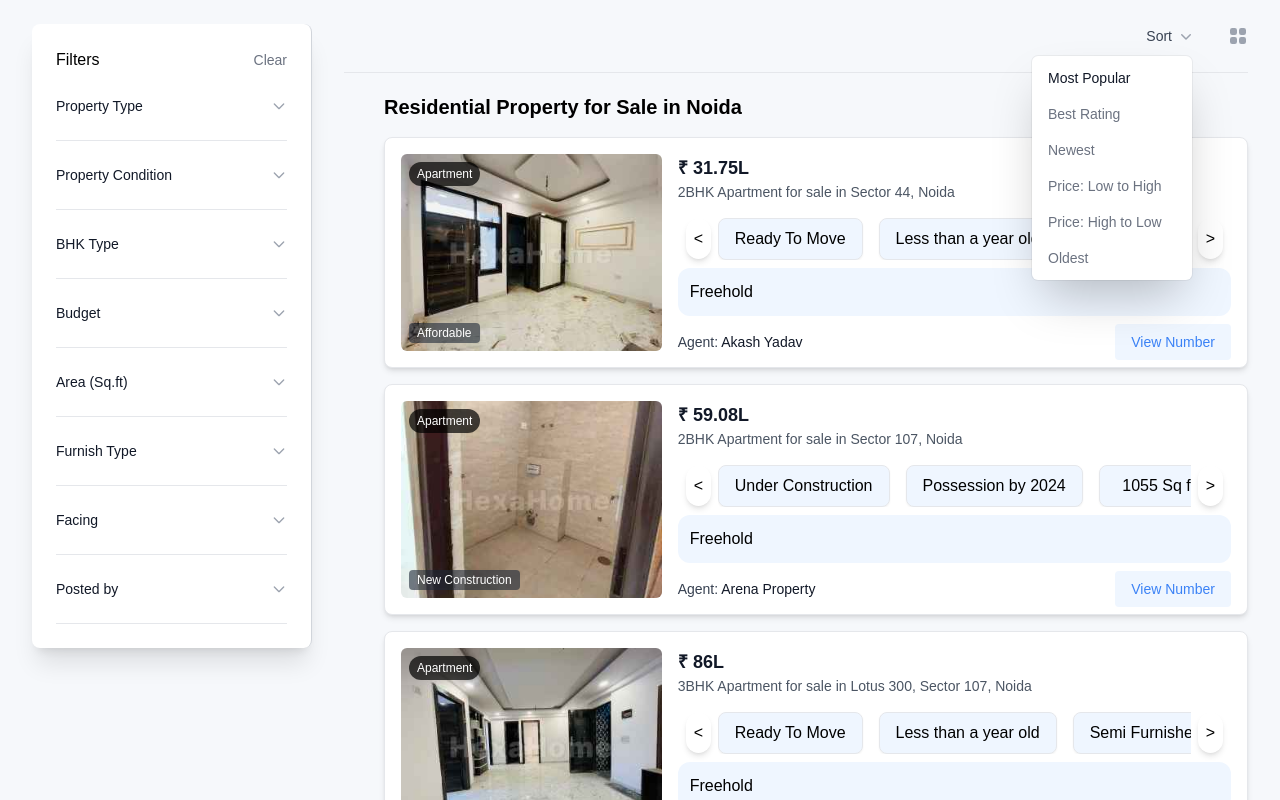
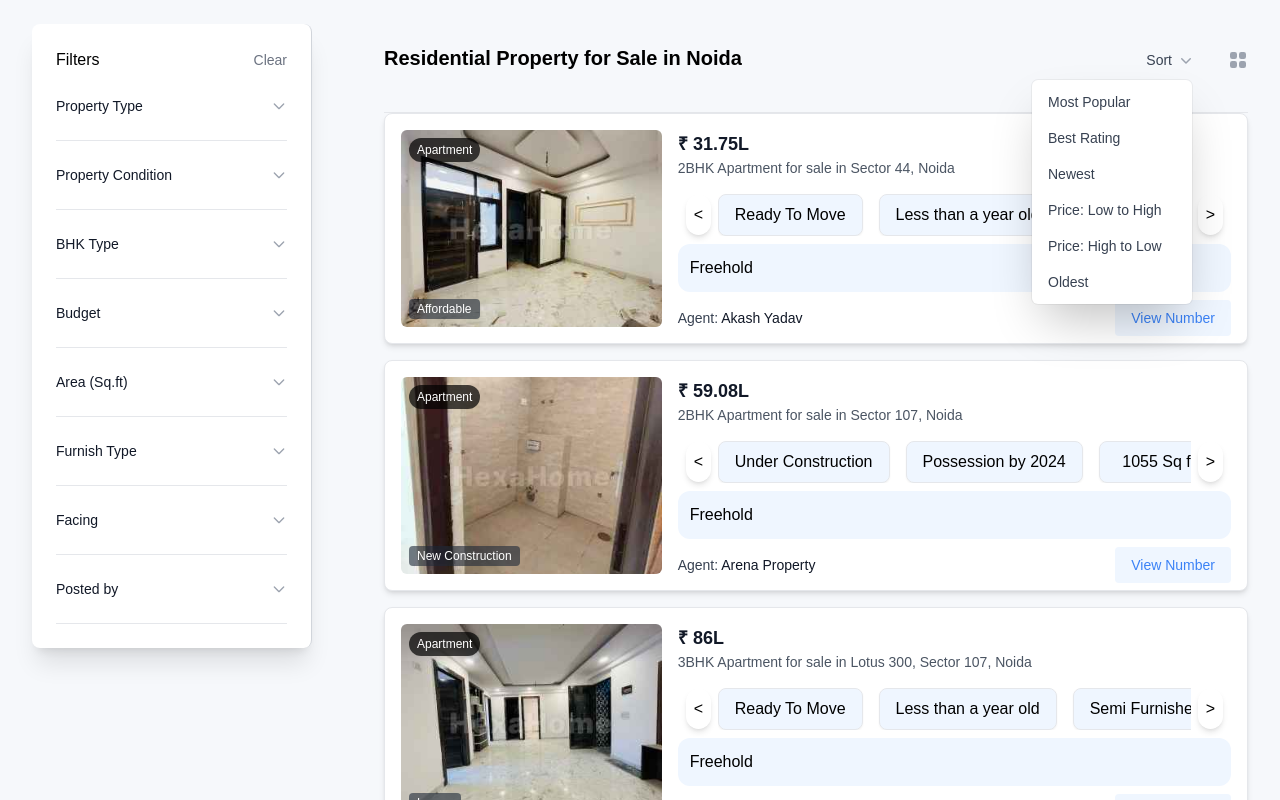
Before and after one commit to PushpakChaudhari/property-listing-app, a Next.js app: page /components/Filter in a window 1280 px wide. Both pictures are taken after a click on the button "Sort". Shown: the top 800 px of the page. Built offline with nearby package versions, Linux system fonts and the light colour scheme.

Commit message:
add filter

```diff
--- a/pages/components/Filter.js
+++ b/pages/components/Filter.js
@@ -8,33 +8,14 @@ import {
   Disclosure,
   DisclosureButton,
   DisclosurePanel,
-  Menu,
-  MenuButton,
-  MenuItem,
-  MenuItems,
+
 } from '@headlessui/react'
 import { XMarkIcon } from '@heroicons/react/24/outline'
-import { ChevronDownIcon, FunnelIcon, MinusIcon, PlusIcon, Squares2X2Icon } from '@heroicons/react/20/solid'
+import {  MinusIcon, PlusIcon } from '@heroicons/react/20/solid'
 import PropertyList from './PropertyList'
 
-const sortOptions = [
-  { name: 'Most Popular', href: '#', current: true },
-  { name: 'Best Rating', href: '#', current: false },
-  { name: 'Newest', href: '#', current: false },
-  { name: 'Price: Low to High', href: '#', current: false },
-  { name: 'Price: High to Low', href: '#', current: false },
-  { name: 'Oldest', href: '#', current: false }, // New option
-]
 
-const subCategories = [
-  { name: 'Totes', href: '#' },
-  { name: 'Backpacks', href: '#' },
-  { name: 'Travel Bags', href: '#' },
-  { name: 'Hip Bags', href: '#' },
-  { name: 'Laptop Sleeves', href: '#' },
-  { name: 'Duffel Bags', href: '#' },  // New subcategory
-  { name: 'Handbags', href: '#' },     // New subcategory
-]
+
 
 const filters = [
   {
@@ -123,13 +104,34 @@ const filters = [
 ]
 
 
-function classNames(...classes) {
-  return classes.filter(Boolean).join(' ')
-}
 
 export default function Filter() {
   const [mobileFiltersOpen, setMobileFiltersOpen] = useState(false)
+  const [selectedFilters, setSelectedFilters] = useState({})
 
+  // Function to handle checkbox change
+  const handleFilterChange = (sectionId, optionValue, isChecked) => {
+    setSelectedFilters((prev) => {
+      const updatedFilters = { ...prev }
+
+      if (isChecked) {
+        // Add the selected option to the section
+        if (!updatedFilters[sectionId]) {
+          updatedFilters[sectionId] = []
+        }
+        updatedFilters[sectionId].push(optionValue)
+      } else {
+        // Remove the option from the section
+        if (updatedFilters[sectionId]) {
+          updatedFilters[sectionId] = updatedFilters[sectionId].filter((val) => val !== optionValue)
+          if (updatedFilters[sectionId].length === 0) {
+            delete updatedFilters[sectionId]
+          }
+        }
+      }
+      return updatedFilters
+    })
+  }
   return (
     <div className="bg-40">
       <div>
@@ -331,58 +333,8 @@ export default function Filter() {
 
               {/* Product grid */}
               <div className="lg:col-span-3  ">
-              <div className="flex items-baseline justify-between border-b border-gray-200 pb-6 pt-0">
-            <h1 className="text-4xl font-bold tracking-tight text-gray-900"></h1>
 
-            <div className="flex items-center">
-              <Menu as="div" className="relative inline-block text-left">
-                <div>
-                  <MenuButton className="group inline-flex justify-center text-sm font-medium text-gray-700 hover:text-gray-900">
-                    Sort
-                    <ChevronDownIcon
-                      aria-hidden="true"
-                      className="-mr-1 ml-1 size-5 shrink-0 text-gray-400 group-hover:text-gray-500"
-                    />
-                  </MenuButton>
-                </div>
-
-                <MenuItems
-                  transition
-                  className="absolute right-0 z-10 mt-2 w-40 origin-top-right rounded-md bg-white shadow-2xl ring-1 ring-black/5 transition focus:outline-none data-[closed]:scale-95 data-[closed]:transform data-[closed]:opacity-0 data-[enter]:duration-100 data-[leave]:duration-75 data-[enter]:ease-out data-[leave]:ease-in"
-                >
-                  <div className="py-1">
-                    {sortOptions.map((option) => (
-                      <MenuItem key={option.name}>
-                        <a
-                          href={option.href}
-                          className={classNames(
-                            option.current ? 'font-medium text-gray-900' : 'text-gray-500',
-                            'block px-4 py-2 text-sm data-[focus]:bg-gray-100 data-[focus]:outline-none',
-                          )}
-                        >
-                          {option.name}
-                        </a>
-                      </MenuItem>
-                    ))}
-                  </div>
-                </MenuItems>
-              </Menu>
-
-              <button type="button" className="-m-2 ml-5 p-2 text-gray-400 hover:text-gray-500 sm:ml-7">
-                <span className="sr-only">View grid</span>
-                <Squares2X2Icon aria-hidden="true" className="size-5" />
-              </button>
-              <button
-                type="button"
-                onClick={() => setMobileFiltersOpen(true)}
-                className="-m-2 ml-4 p-2 text-gray-400 hover:text-gray-500 sm:ml-6 lg:hidden"
-              >
-                <span className="sr-only">Filters</span>
-                <FunnelIcon aria-hidden="true" className="size-5" />
-              </button>
-            </div>
-          </div>
-                <PropertyList /> </div>
+              <PropertyList filters={selectedFilters} /></div>
             </div>
           </section>
         </main>
--- a/pages/components/PropertyList.js
+++ b/pages/components/PropertyList.js
@@ -1,36 +1,124 @@
 import React, { useState } from "react";
 import PropertyCard from "./PropertyCard";
 import properties from "../../data/properties";
-const PropertyList = () => {
+
+import { ChevronDownIcon, FunnelIcon, Squares2X2Icon } from "@heroicons/react/20/solid";
+import { Menu, MenuButton, MenuItem, MenuItems } from "@headlessui/react";
+
+const classNames = (...classes) => classes.filter(Boolean).join(" ");
+
+const sortOptions = [
+  { name: "Most Popular", value: "Most Popular" },
+  { name: "Best Rating", value: "Best Rating" },
+  { name: "Newest", value: "Newest First" },
+  { name: "Price: Low to High", value: "Price Low to High" },
+  { name: "Price: High to Low", value: "Price High to Low" },
+  { name: "Oldest", value: "Oldest" },
+];
+
+const PropertyList = ({ filters }) => {
   const [sortOption, setSortOption] = useState("Newest First");
 
-  // Function to sort properties based on the selected option
+  // Function to filter and sort properties based on the selected options and filters
+  const filteredProperties = () => {
+    let filtered = [...properties];
+
+    // Apply filters if they exist (e.g., price range, location, etc.)
+    if (filters.location) {
+      filtered = filtered.filter(property =>
+        property.location.toLowerCase().includes(filters.location.toLowerCase())
+      );
+    }
+
+    if (filters.minPrice && filters.maxPrice) {
+      filtered = filtered.filter(property => {
+        const price = parseInt(property.price.replace(/[^\d]/g, ""), 10);
+        return price >= filters.minPrice && price <= filters.maxPrice;
+      });
+    }
+
+    return filtered;
+  };
+
+  // Function to sort properties based on the selected sort option
   const sortedProperties = () => {
+    let sorted = filteredProperties();
+
     if (sortOption === "Price Low to High") {
-      return [...properties].sort((a, b) => {
-        const priceA = parseInt(a.price.replace(/[^\d]/g, ""), 10); // Extracts numeric value from the price string
+      sorted = sorted.sort((a, b) => {
+        const priceA = parseInt(a.price.replace(/[^\d]/g, ""), 10);
         const priceB = parseInt(b.price.replace(/[^\d]/g, ""), 10);
         return priceA - priceB;
       });
+    } else if (sortOption === "Price High to Low") {
+      sorted = sorted.sort((a, b) => {
+        const priceA = parseInt(a.price.replace(/[^\d]/g, ""), 10);
+        const priceB = parseInt(b.price.replace(/[^\d]/g, ""), 10);
+        return priceB - priceA;
+      });
     }
-    // Default sorting (Newest First)
-    return properties;
-  };
-
-  // Handle dropdown change
-  const handleSortChange = (e) => {
-    setSortOption(e.target.value);
+    // Add more sorting logic here for other options (e.g., Most Popular, Best Rating, etc.)
+    return sorted;
   };
 
   return (
-    <div className=" p-5 lg:w-full pr-5 ml-5 ">
-      <h2 className="text-xl font-semibold mb-4">
-        Residential Property for Sale in Noida
-      </h2>
-
+    <div className="p-5 lg:w-full pr-5 ml-5">
+      <div className="flex items-baseline justify-between border-b border-gray-200 pb-6 pt-0">
+        <h2 className="text-xl font-semibold mb-4">
+          Residential Property for Sale in Noida
+        </h2>
+        <div className="flex items-center">
+          <Menu as="div" className="relative inline-block text-left">
+            <div>
+              <MenuButton className="group inline-flex justify-center text-sm font-medium text-gray-700 hover:text-gray-900">
+                Sort
+                <ChevronDownIcon
+                  aria-hidden="true"
+                  className="-mr-1 ml-1 size-5 shrink-0 text-gray-400 group-hover:text-gray-500"
+                />
+              </MenuButton>
+            </div>
+            <MenuItems
+              className="absolute right-0 z-10 mt-2 w-40 origin-top-right rounded-md bg-white shadow-2xl ring-1 ring-black/5 focus:outline-none"
+            >
+              <div className="py-1">
+                {sortOptions.map((option) => (
+                  <MenuItem key={option.value}>
+                    {({ active }) => (
+                      <button
+                        onClick={() => setSortOption(option.value)}
+                        className={classNames(
+                          active ? "bg-gray-100" : "",
+                          "block px-4 py-2 text-sm text-gray-700 w-full text-left"
+                        )}
+                      >
+                        {option.name}
+                      </button>
+                    )}
+                  </MenuItem>
+                ))}
+              </div>
+            </MenuItems>
+          </Menu>
+          <button
+            type="button"
+            className="-m-2 ml-5 p-2 text-gray-400 hover:text-gray-500 sm:ml-7"
+          >
+            <span className="sr-only">View grid</span>
+            <Squares2X2Icon aria-hidden="true" className="size-5" />
+          </button>
+          <button
+            type="button"
+            className="-m-2 ml-4 p-2 text-gray-400 hover:text-gray-500 sm:ml-6 lg:hidden"
+          >
+            <span className="sr-only">Filters</span>
+            <FunnelIcon aria-hidden="true" className="size-5" />
+          </button>
+        </div>
+      </div>
       <div className="space-y-4">
         {sortedProperties().map((property) => (
-          <PropertyCard key={property.id} {...property} />
+          <PropertyCard key={property.id} {...property} sortOption={sortOption} />
         ))}
       </div>
     </div>
```
